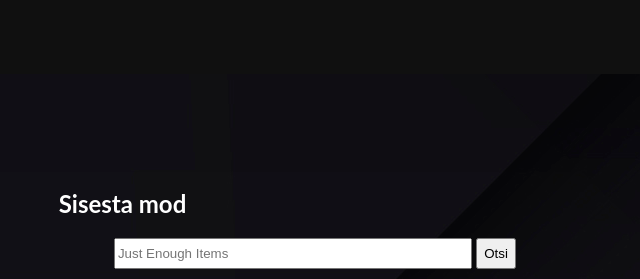
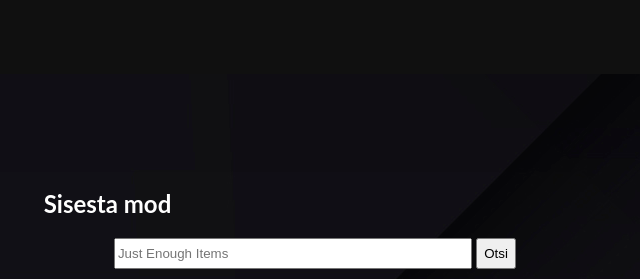
Before and after one commit to yabtdb/Modpacki_leidja, a website: page public/finder.html in a window 1280 px wide. Shown: the top 279 px of the page, 325-965 px from the left. Drawn offline with nearby package versions, Linux system fonts and the light colour scheme.

Commit message:
Update style.css

```diff
--- a/public/style.css
+++ b/public/style.css
@@ -147,7 +147,7 @@ button{
     height: 80px;
 }
 .p6{
-    margin-right: 385px;
+    margin-right: 415px;
 }
 .input-container {
     text-align: right;
```
